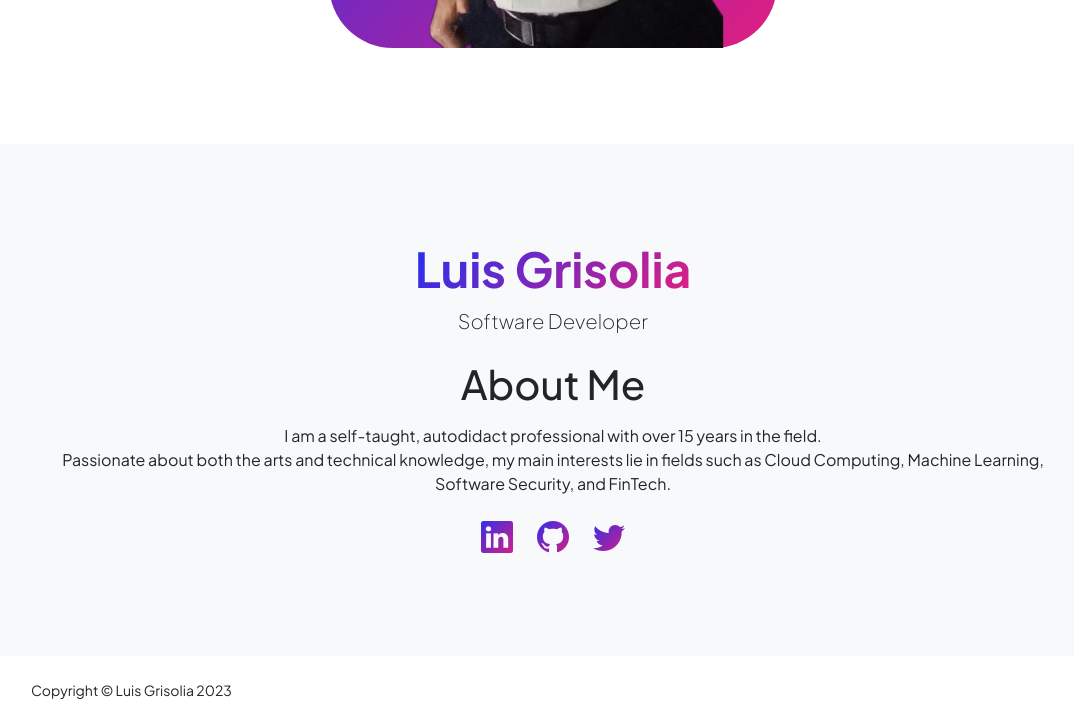
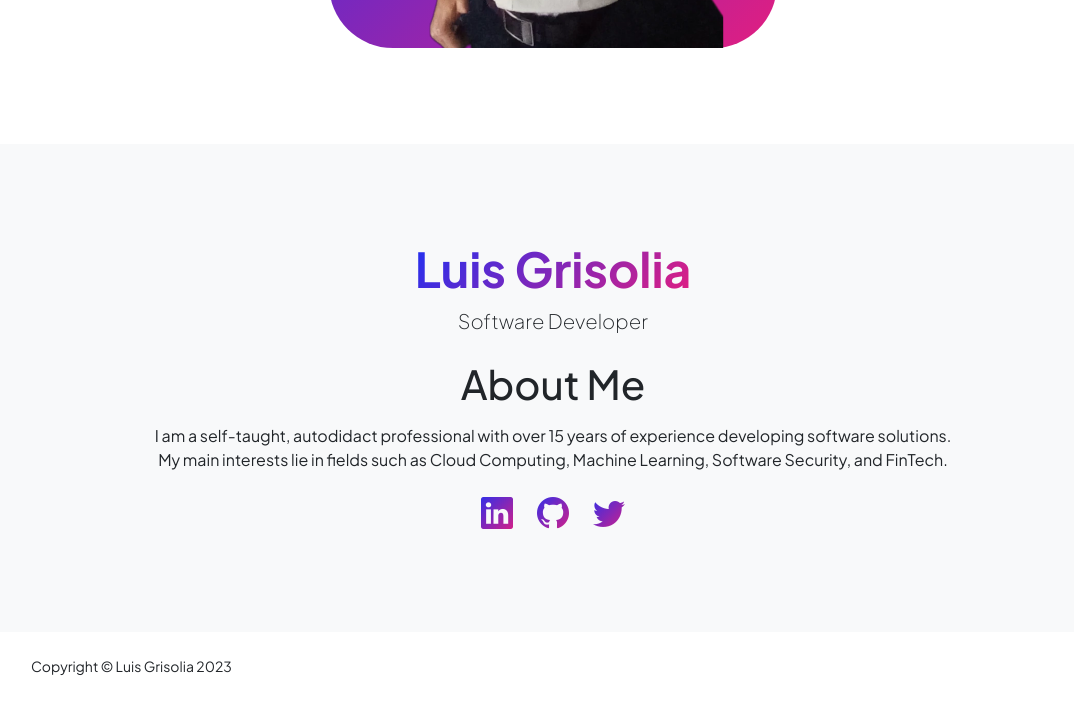
Before and after one commit to luisgrisolia/luisgrisolia.github.io, a plain HTML site: page index.html in a window 1280 px wide. Shown: the part 847-1572 px from the top of the page, without its empty margins (87-1161 px from the left). After the commit the page ends 1548 px from the top, so only its background shows below. Drawn offline with nearby package versions, Linux system fonts and the light colour scheme.

Commit message:
index route and presentation text fix

```diff
--- a/index.html
+++ b/index.html
@@ -37,7 +37,7 @@
       <!-- Navigation-->
       <nav class="navbar navbar-expand-lg navbar-light bg-white py-3">
         <div class="container px-5">
-          <a class="navbar-brand" href="index.html">
+          <a class="navbar-brand" href="./">
             <span class="fw-bolder text-primary">Luis Grisolia</span>
           </a>
           <button disabled="disabled" class="navbar-toggler" type="button" data-bs-toggle="collapse" data-bs-target="#navbarSupportedContent" aria-controls="navbarSupportedContent" aria-expanded="false" aria-label="Toggle navigation">
@@ -227,9 +227,9 @@
                   <h1>About Me</h1>
                 </p>
                 <p>
-                  I am a self-taught, autodidact professional with over 15 years in the field.
+                  I am a self-taught, autodidact professional with over 15 years of experience developing software solutions.
                   <br/>
-                  Passionate about both the arts and technical knowledge, my main interests lie in fields such as Cloud Computing, Machine Learning, Software Security, and FinTech.</p>
+                  My main interests lie in fields such as Cloud Computing, Machine Learning, Software Security, and FinTech.</p>
               </p>
 
               <div class="d-flex justify-content-center fs-2 gap-4">
```
